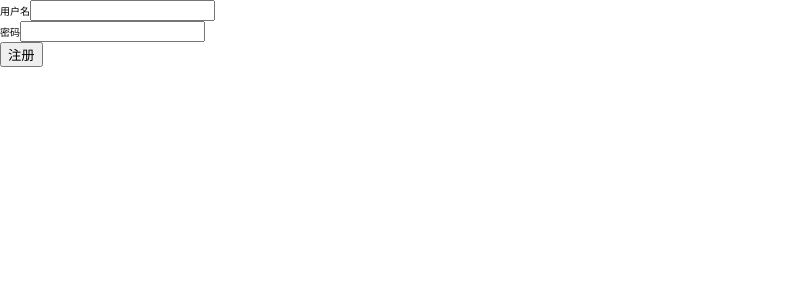
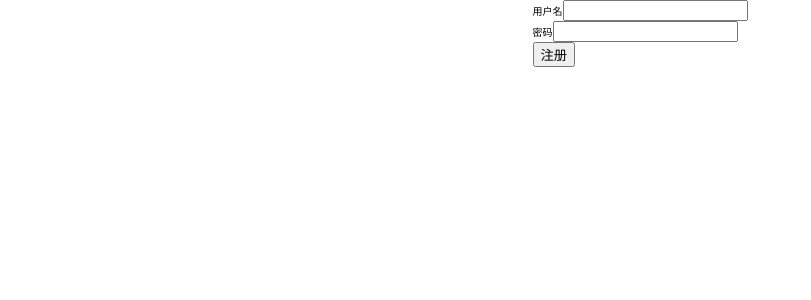
Before and after one commit to supermanklk/faith-test-jira, a React (Create React App) app: page / in a window 1280 px wide. Shown: the top 300 px of the page, without its empty margins (0-811 px from the left). Built offline with nearby package versions, Linux system fonts and the light colour scheme.

Commit message:
feat: 代码里面使用emotion
引入 css in js，库：emotion
如果想要在vscode有语法提示，则需要安装: vscode-styled-components

```diff
--- a/src/App.tsx
+++ b/src/App.tsx
@@ -1,6 +1,7 @@
 import React from 'react'
 import logo from './logo.svg'
 import './App.css'
+import styled from '@emotion/styled'
 import { useAuth } from './context/authContext'
 import AuthenticatedApp from './authenticatedApp'
 import UnauthenticatedApp from './unauthenticatedApp'
@@ -12,7 +13,15 @@ console.log(baseUrl)
 
 function App() {
   const { user } = useAuth()
-  return <div className='App'>{user ? <AuthenticatedApp /> : <UnauthenticatedApp />}</div>
+  // return <div style={{ display: 'flex', justifyContent: 'center' }}>{user ? <AuthenticatedApp /> : <UnauthenticatedApp />}</div>
+
+  // 用css in js 代替 之前的内联写法
+  return <Container style={{ display: 'flex', justifyContent: 'center' }}>{user ? <AuthenticatedApp /> : <UnauthenticatedApp />}</Container>
 }
 
+const Container = styled.div`
+  display: flex;
+  justify-content: center;
+`
+
 export default App
```
